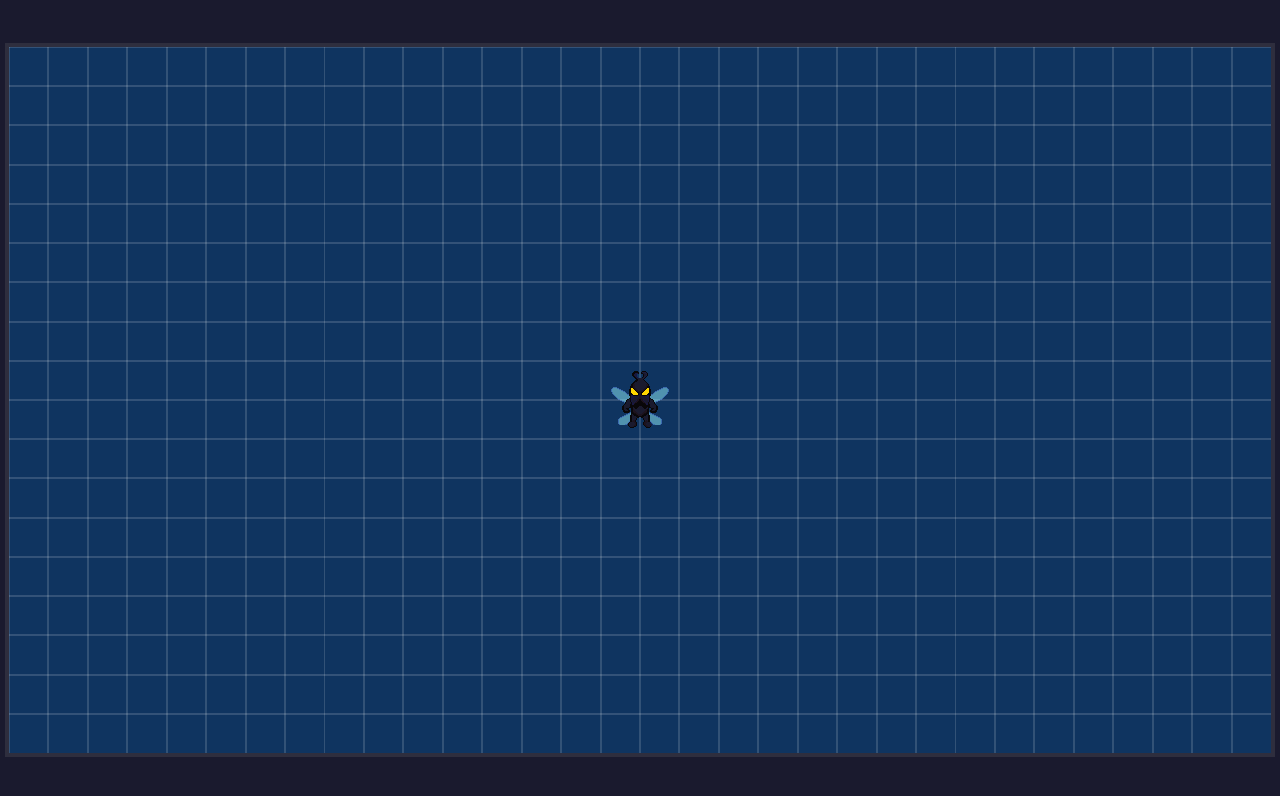
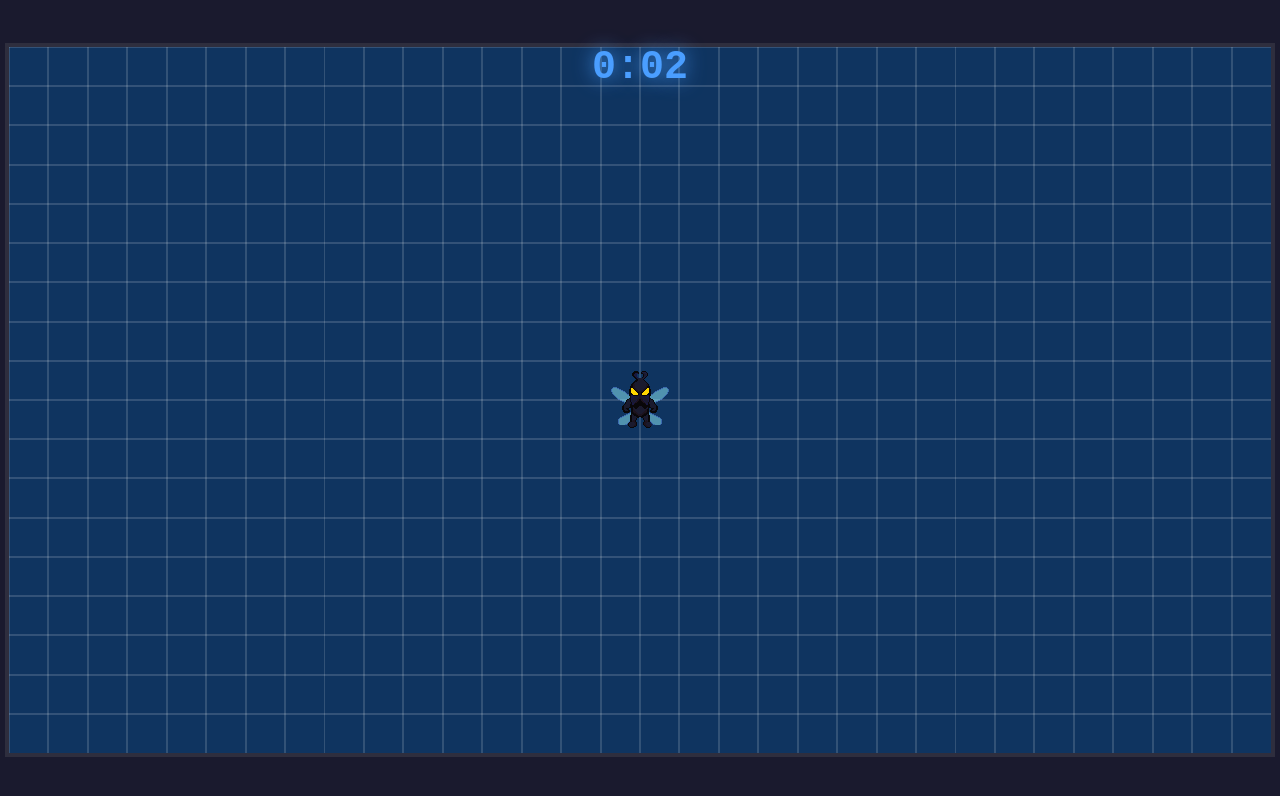
Before and after one commit to swiftAndHandy/VanillaJS-Game-Engine, a website with bundled scripts: page index.html in a window 1280 px wide. Both pictures are taken after a click on the button "Play". Built offline with nearby package versions, Linux system fonts and the light colour scheme.

Commit message:
feat: timer added

```diff
--- a/css/style.css
+++ b/css/style.css
@@ -88,3 +88,22 @@ button:hover, button:focus-visible {
     margin-top: 20px;
     font-size: 1rem;
 }
+
+#timer {
+    position: absolute;
+    top: 45px;
+    left: 50%;
+    transform: translateX(-50%);
+    font-size: 2.5rem;
+    color: #4a9eff;
+    font-family: 'Courier New', monospace;
+    text-shadow: 0 0 20px rgba(74, 158, 255, 0.9);
+    font-weight: 700;
+    z-index: 1000;
+    display: none;
+    pointer-events: none;
+}
+
+#timer.active {
+    display: block;
+}
--- a/index.html
+++ b/index.html
@@ -9,6 +9,8 @@
 <body>
     <div id="gameContainer">
         <canvas id="gameCanvas"></canvas>
+
+        <div id="timer">0:00</div>
 
         <div id="mainMenu" class="ui-panel">
             <h1>Game Starter Kit</h1>
--- a/js/core/Game.js
+++ b/js/core/Game.js
@@ -16,7 +16,6 @@ export class Game {
         this.imageManager = new ImageManager();
         this.audioManager = new AudioManager();
         this.renderSystem = new RenderSystem(this.canvas, this.imageManager);
-
         this.player = new Player();
 
         this.init()
@@ -37,6 +36,11 @@ export class Game {
     gameLoop(timestamp) {
         const deltaTime = Math.min((timestamp - this.lastTimestamp) / 1000, 0.02);
         this.lastTimestamp = timestamp;
+
+        if (this.sceneManager.playingScenePhaseIsActive()) {
+            this.time += deltaTime;
+            this.uiManager.updateTimer(this.time);
+        }
 
         if (this.inputManager.justPressed('pause')) {
             if (this.sceneManager.playingScenePhaseIsActive()) this.pauseGame();
@@ -62,6 +66,8 @@ export class Game {
         this.sceneManager.setScenePhaseToPlaying();
         this.audioManager.play('button_click');
         this.uiManager.hideAllPanels();
+        this.uiManager.showTimer();
+        this.time = 0;
         this.resetGame();
     }
 
@@ -85,6 +91,7 @@ export class Game {
     returnToMainMenu() {
         this.sceneManager.setScenePhaseToMenu();
         this.audioManager.play('button_click');
+        this.uiManager.hideTimer();
         this.uiManager.showMainMenu();
     }
 
--- a/js/managers/UiManager.js
+++ b/js/managers/UiManager.js
@@ -6,6 +6,7 @@ export class UiManager {
     }
 
     #mainMenu = document.getElementById("mainMenu");
+    #timer = document.getElementById("timer");
     #pauseMenu = document.getElementById('pauseMenu');
     #loadingScreen = document.getElementById('loadingScreen');
     #playButton = document.getElementById('playBtn');
@@ -59,4 +60,18 @@ export class UiManager {
     hideLoadingScreen() {
         this.#loadingScreen.classList.remove('active');
     }
+
+    showTimer() {
+        this.#timer.classList.add('active');
+    }
+
+    hideTimer() {
+        this.#timer.classList.remove('active');
+    }
+
+    updateTimer(time) {
+        const mins = Math.floor(time / 60);
+        let secs = Math.floor(time % 60);
+        this.#timer.textContent = `${mins}:${String(secs).padStart(2, '0')}`;
+    }
 }
```
